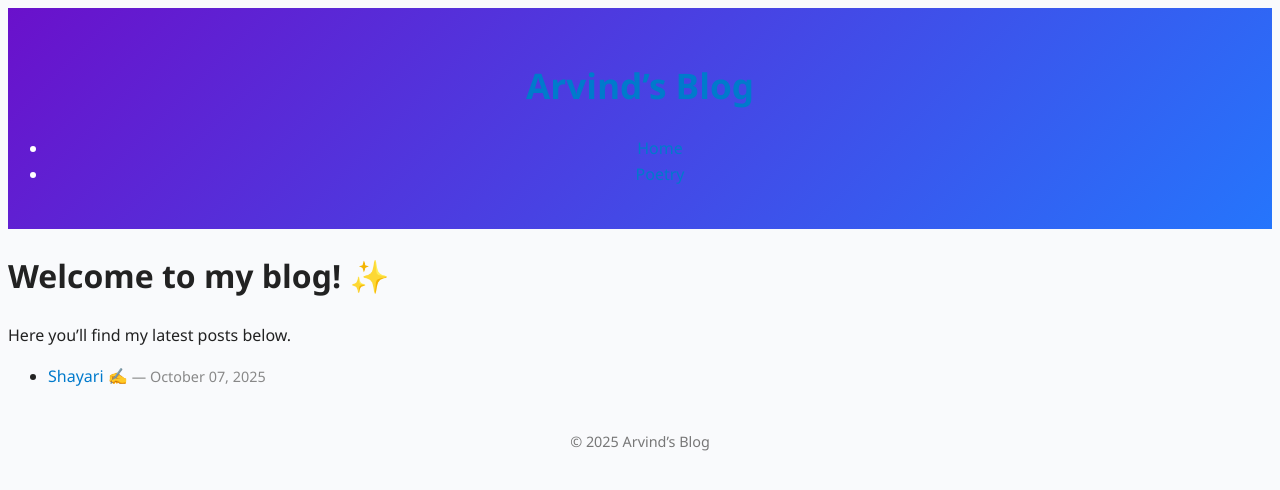
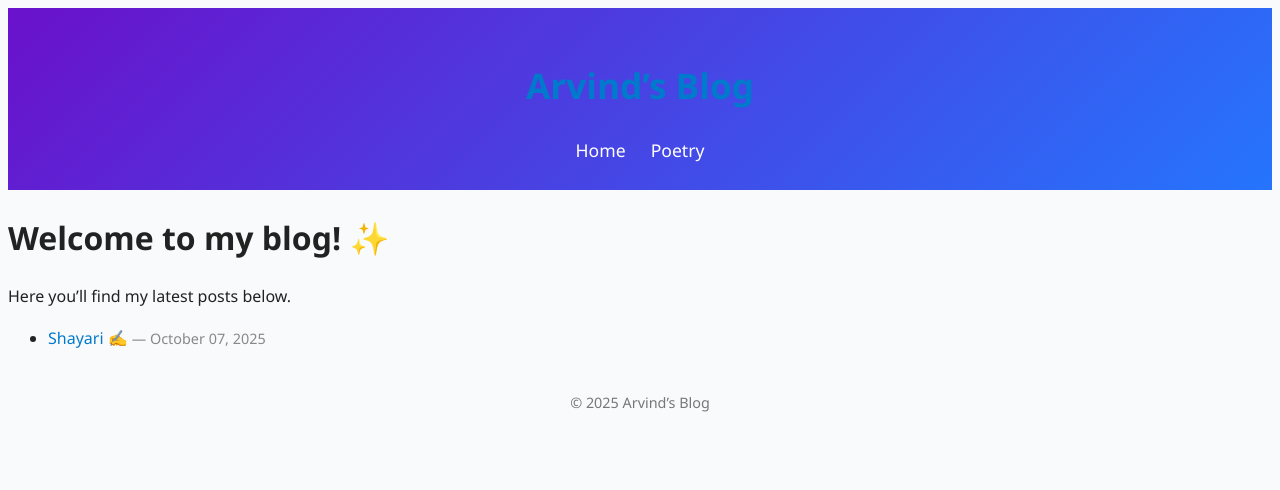
Before and after one commit to arvindomics/MyBlog, a Jekyll site: the page built from index.md, in a window 1280 px wide. Shown: the top 490 px of the page. Built offline with Jekyll 4.4.1, drawn with Linux system fonts in a browser that asks for light colours.

Commit message:
Update style.css

```diff
--- a/assets/css/style.css
+++ b/assets/css/style.css
@@ -61,3 +61,35 @@ footer {
   border-radius: 10px;
   box-shadow: 0 4px 12px rgba(0,0,0,0.05);
 }
+
+/* Navigation Bar */
+nav {
+  margin-top: 10px;
+}
+
+nav ul {
+  list-style: none;
+  padding: 0;
+  margin: 0;
+  display: flex;
+  justify-content: center;
+  gap: 25px;
+}
+
+nav ul li {
+  display: inline;
+}
+
+nav ul li a {
+  color: #fff;
+  font-weight: 500;
+  text-decoration: none;
+  font-size: 1.1rem;
+  transition: color 0.3s ease, border-bottom 0.3s ease;
+  padding-bottom: 3px;
+}
+
+nav ul li a:hover {
+  color: #ffeb3b; /* yellow highlight on hover */
+  border-bottom: 2px solid #ffeb3b;
+}
```
